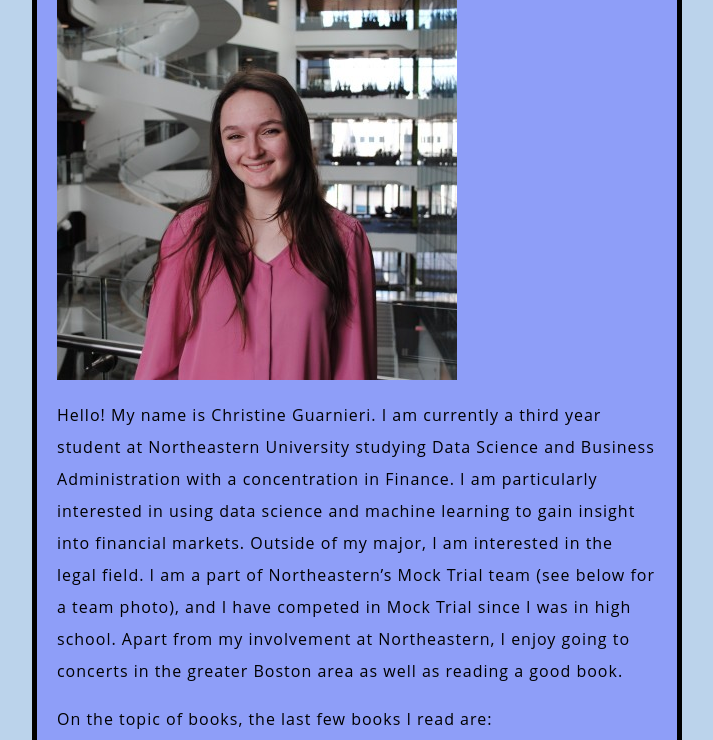
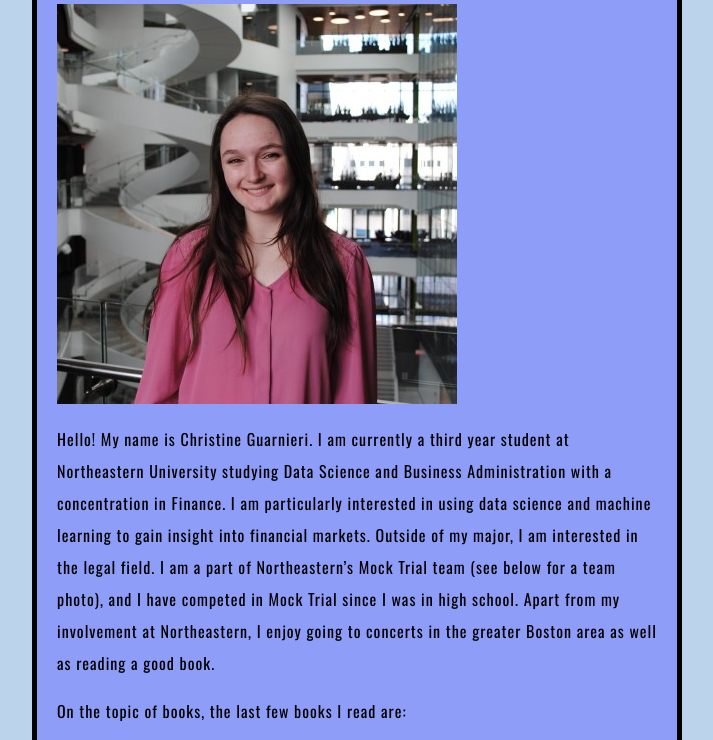
Before and after one commit to christineag24/DS4200HW1, a plain HTML site: page index.html in a window 1280 px wide. Shown: the part 337-1077 px from the top of the page, without its empty margins (283-996 px from the left). Drawn offline with nearby package versions, Linux system fonts and the light colour scheme.

Commit message:
Update style.css

```diff
--- a/styles/style.css
+++ b/styles/style.css
@@ -1,6 +1,6 @@
 html {
-    font-size: 10px; /* px means "pixels": the base font size is now 10 pixels high */
-    font-family: "Open Sans", sans-serif; /* this should be the rest of the output you got from Google Fonts */
+    font-size: 10px;
+    font-family: "Oswald", sans-serif;
   }
   h2 {
     font-size: 100px;
```
